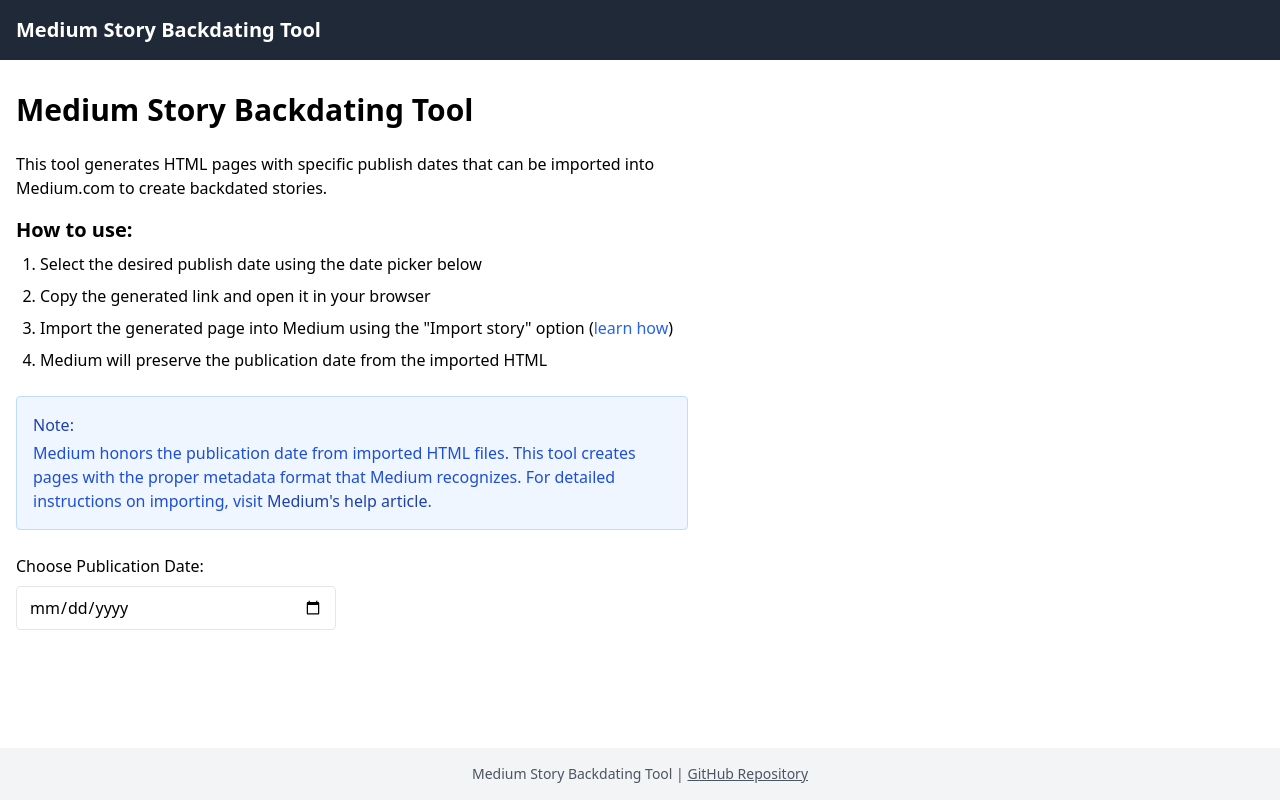
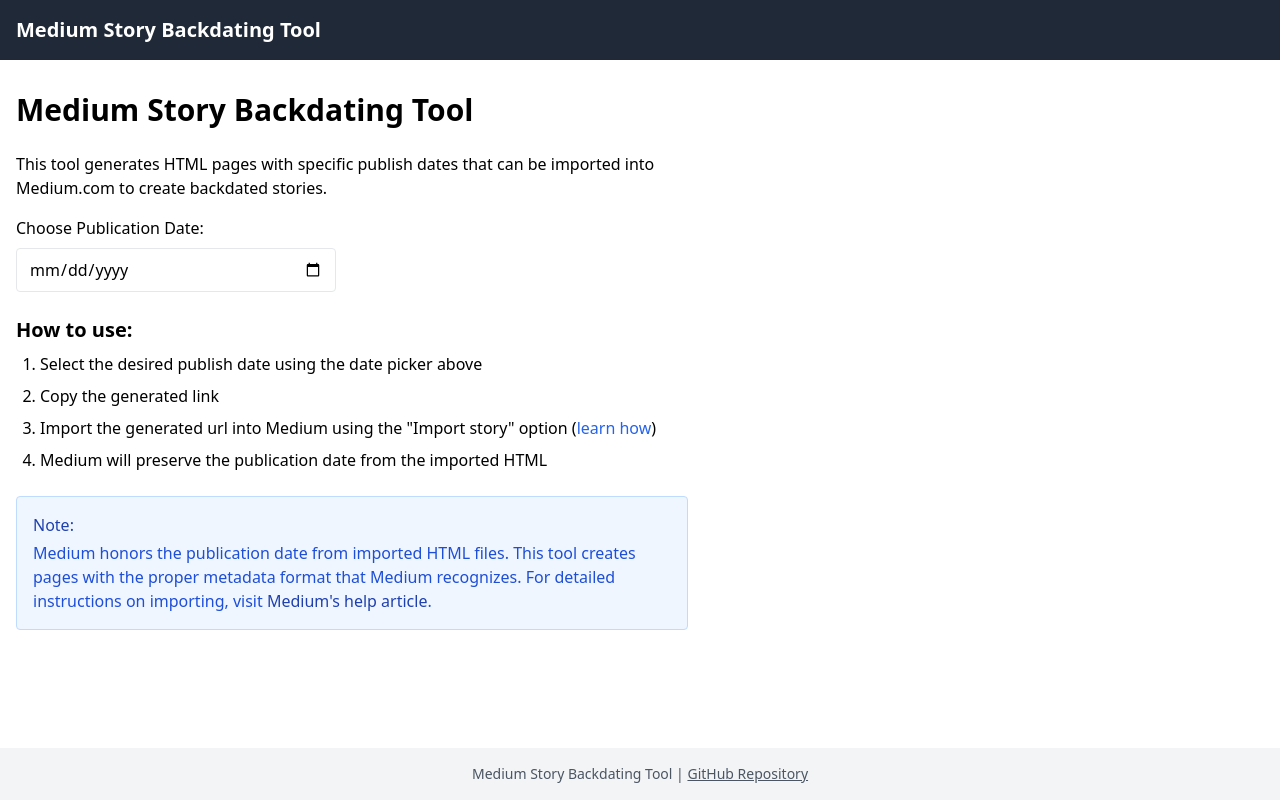
Before and after one commit to williamchong/medium-import-backdate, a Nuxt app: page / in a window 1280 px wide. Built offline with nearby package versions, Linux system fonts and the light colour scheme.

Commit message:
📝 Update README and index.vue for improved usage instructions

```diff
--- a/pages/index.vue
+++ b/pages/index.vue
@@ -4,19 +4,6 @@
 
     <div class="max-w-2xl mb-8">
       <p class="mb-4">This tool generates HTML pages with specific publish dates that can be imported into Medium.com to create backdated stories.</p>
-
-      <h2 class="text-xl font-semibold mb-2">How to use:</h2>
-      <ol class="list-decimal pl-6 mb-6 space-y-2">
-        <li>Select the desired publish date using the date picker below</li>
-        <li>Copy the generated link and open it in your browser</li>
-        <li>Import the generated page into Medium using the "Import story" option (<a href="https://help.medium.com/hc/en-us/articles/214550207-Importing-a-post-to-Medium" target="_blank" class="text-blue-600 hover:underline">learn how</a>)</li>
-        <li>Medium will preserve the publication date from the imported HTML</li>
-      </ol>
-
-      <div class="bg-blue-50 border border-blue-200 rounded p-4 mb-6">
-        <h3 class="font-medium text-blue-800 mb-1">Note:</h3>
-        <p class="text-blue-700">Medium honors the publication date from imported HTML files. This tool creates pages with the proper metadata format that Medium recognizes. For detailed instructions on importing, visit <a href="https://help.medium.com/hc/en-us/articles/214550207-Importing-a-post-to-Medium" target="_blank" class="text-blue-800 hover:underline font-medium">Medium's help article</a>.</p>
-      </div>
 
       <div class="mb-6">
         <label for="backdateInput" class="block mb-2 font-medium">Choose Publication Date:</label>
@@ -51,6 +38,19 @@
             Or click here to open the backdated page →
           </a>
         </p>
+      </div>
+
+      <h2 class="text-xl font-semibold mb-2">How to use:</h2>
+      <ol class="list-decimal pl-6 mb-6 space-y-2">
+        <li>Select the desired publish date using the date picker above</li>
+        <li>Copy the generated link</li>
+        <li>Import the generated url into Medium using the "Import story" option (<a href="https://help.medium.com/hc/en-us/articles/214550207-Importing-a-post-to-Medium" target="_blank" class="text-blue-600 hover:underline">learn how</a>)</li>
+        <li>Medium will preserve the publication date from the imported HTML</li>
+      </ol>
+
+      <div class="bg-blue-50 border border-blue-200 rounded p-4 mb-6">
+        <h3 class="font-medium text-blue-800 mb-1">Note:</h3>
+        <p class="text-blue-700">Medium honors the publication date from imported HTML files. This tool creates pages with the proper metadata format that Medium recognizes. For detailed instructions on importing, visit <a href="https://help.medium.com/hc/en-us/articles/214550207-Importing-a-post-to-Medium" target="_blank" class="text-blue-800 hover:underline font-medium">Medium's help article</a>.</p>
       </div>
 
     </div>
```
Also changed, not shown: 1 other file (tests, documents, lock files or other folders).
